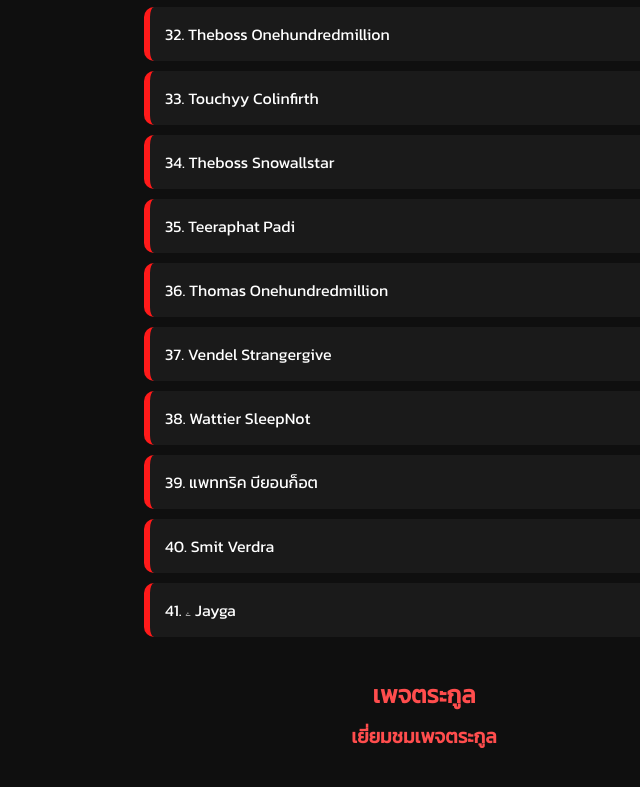
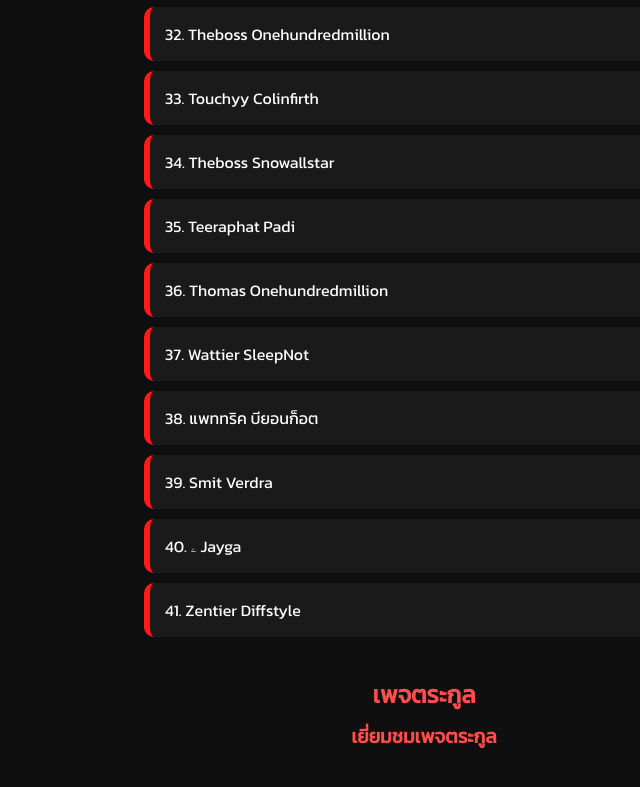
Before and after one commit to SMIT6655/2025, a plain HTML site: page index.html in a window 1280 px wide. Shown: the part 2157-2944 px from the top of the page, without its empty margins (216-856 px from the left). Drawn offline with Linux system fonts and the light colour scheme.

Commit message:
Update index.html

```diff
--- a/index.html
+++ b/index.html
@@ -149,11 +149,11 @@
       <div class="name-item">34. Theboss Snowallstar</div>
       <div class="name-item">35. Teeraphat Padi</div>
       <div class="name-item">36. Thomas Onehundredmillion</div>
-      <div class="name-item">37. Vendel Strangergive</div>
-      <div class="name-item">38. Wattier SleepNot</div>
-      <div class="name-item">39. แพททริค บียอนก็อต</div>
-      <div class="name-item">40. Smit Verdra</div>
-      <div class="name-item">41. ۦ Jayga</div>
+      <div class="name-item">37. Wattier SleepNot</div>
+      <div class="name-item">38. แพททริค บียอนก็อต</div>
+      <div class="name-item">39. Smit Verdra</div>
+      <div class="name-item">40. ۦ Jayga</div>
+      <div class="name-item">41. Zentier Diffstyle</div>
     </div>
 
     <div class="link-section">
```
